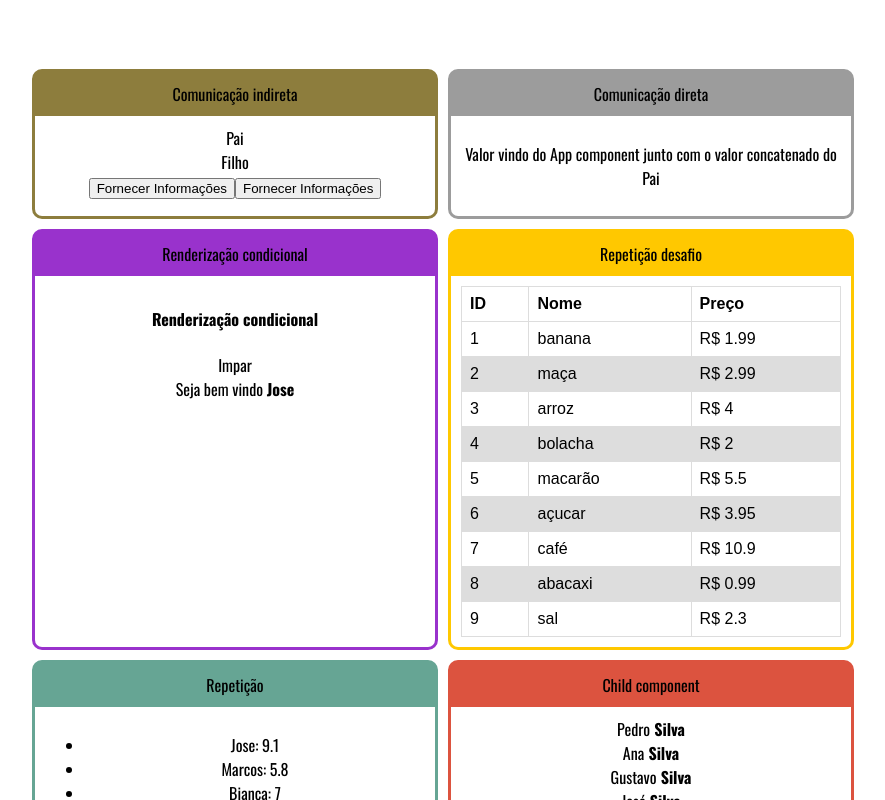
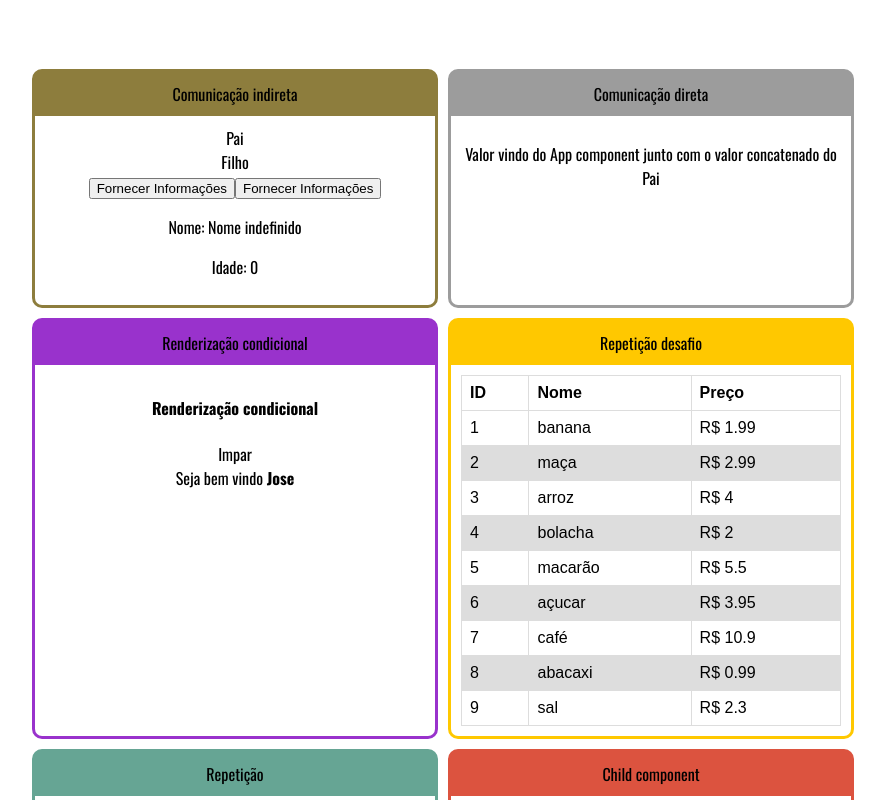
Before and after one commit to JonathanHenriqueCWB/React, a React (Create React App) app in the folder CursoUdemy/fundamentos-react/: page / in a window 1280 px wide. Shown: the top 800 px of the page, without its empty margins (205-1090 px from the left). Built offline with nearby package versions, Linux system fonts and the light colour scheme.

Commit message:
Componente com estado (state)

```diff
--- a/CursoUdemy/fundamentos-react/src/components/comunicacao/IndiretaPai.jsx
+++ b/CursoUdemy/fundamentos-react/src/components/comunicacao/IndiretaPai.jsx
@@ -1,17 +1,23 @@
-import React from 'react'
+import React, { useState } from 'react'
 import IndiretoFilho from './IndiretaFilho'
 
 const IndiretaPai = () => {
 
+    const [nome, setNome] = useState('Nome indefinido')
+    const [idade, setIdade] = useState(0)
+
     // Função será passada como props pro filho
-    function receberInfo(nome, idade){
-        console.log(nome, idade)
+    function receberInfo(nome, idade) {
+        setNome(nome)
+        setIdade(idade)
     }
 
     return (
         <div>
             <div>Pai</div>
-            <IndiretoFilho funcaoDoPai={receberInfo}/>
+            <IndiretoFilho funcaoDoPai={receberInfo} />
+            <p>Nome: {nome}</p>
+            <p>Idade: {idade}</p>
         </div>
     )
 }
```
